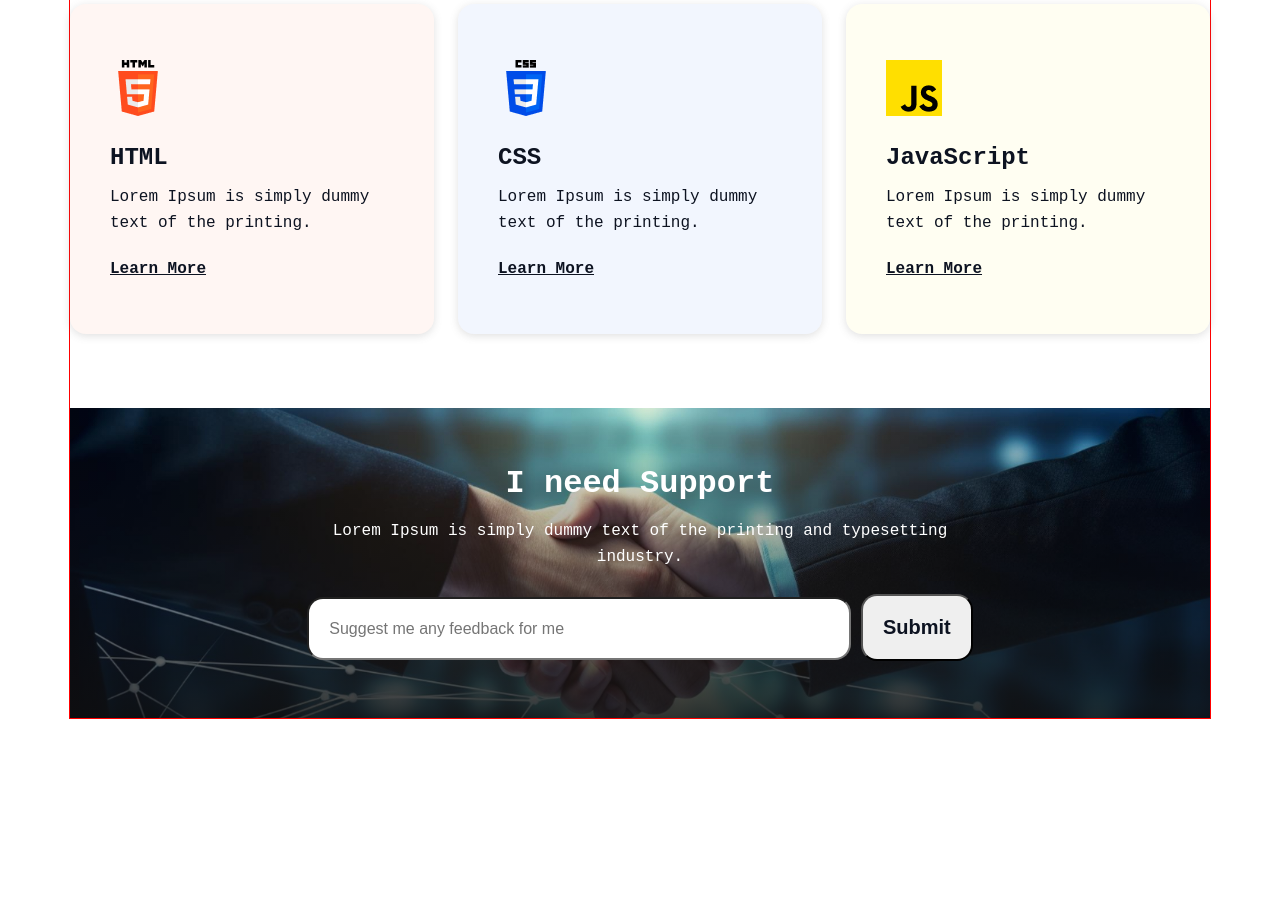
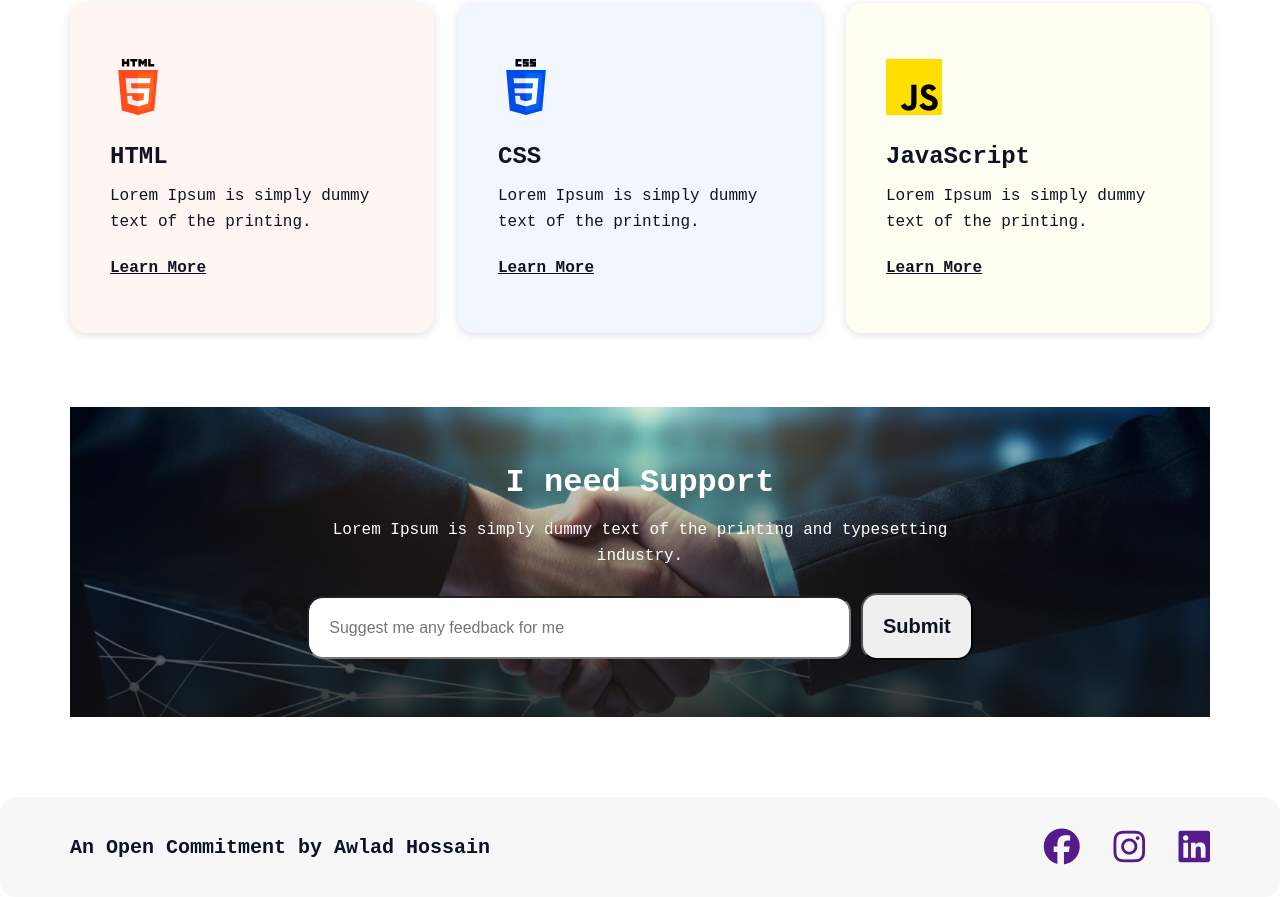
Before and after one commit to bishnubd26/assignment-1, a plain HTML site: page index.html in a window 1280 px wide. Shown: the part 3202-4099 px from the top of the page. Before the commit the page ends 3921 px from the top, so only its background shows below. Drawn offline with Linux system fonts and the light colour scheme; a web font is replaced by a local one.

Commit message:
added footer section

```diff
--- a/index.html
+++ b/index.html
@@ -10,6 +10,8 @@
     <link rel="preconnect" href="https://fonts.gstatic.com" crossorigin>
     <link href="https://fonts.googleapis.com/css2?family=Azeret+Mono:ital,wght@0,100..900;1,100..900&display=swap"
         rel="stylesheet">
+    <!-- font awesome -->
+    <script src="https://kit.fontawesome.com/804640cd57.js" crossorigin="anonymous"></script>
     <link rel="stylesheet" href="styles/style.css">
 </head>
 
@@ -98,7 +100,16 @@
             </div>
         </section>
     </main>
-    <footer></footer>
+    <footer>
+        <div class="commitment">
+            <h4>An Open Commitment by Awlad Hossain</h4>
+            <div class="social-icons">
+                <a href="" target="_blank"><i class="fa-brands fa-facebook icon"></i></a>
+                <a href="" target="_blank"><i class="fa-brands fa-instagram icon"></i></a>
+                <a href="" target="_blank"><i class="fa-brands fa-linkedin icon"></i></a>
+            </div>
+        </div>
+    </footer>
 </body>
 
 </html>
--- a/styles/style.css
+++ b/styles/style.css
@@ -76,7 +76,6 @@ section{
 
 /* main styles */
 main{
-    border: 1px solid red;
     max-width: 1140px;
     margin: 0 auto;
 }
@@ -248,3 +247,33 @@ main{
     line-height: 23px;
     cursor: pointer;
 }
+
+/* footer styles */
+footer{
+    margin-top: 80px;
+    /* max-width: 1440px; */
+    height: 100px;
+    border-radius: 16px;
+    background-color: rgba(13, 19, 33, 0.03);
+    display: flex;
+    justify-content: center;
+    align-items: center;
+}
+
+footer .commitment{
+    width: 1140px;
+    display: flex;
+    justify-content: space-between;
+    align-items: center;
+}
+
+footer h4{
+    color: rgb(13, 19, 33);
+    font-size: 20px;
+    font-weight: 600;
+    line-height: 23px;
+}
+footer .icon{
+    font-size: 36px;
+    margin-left: 24px;
+}
```
